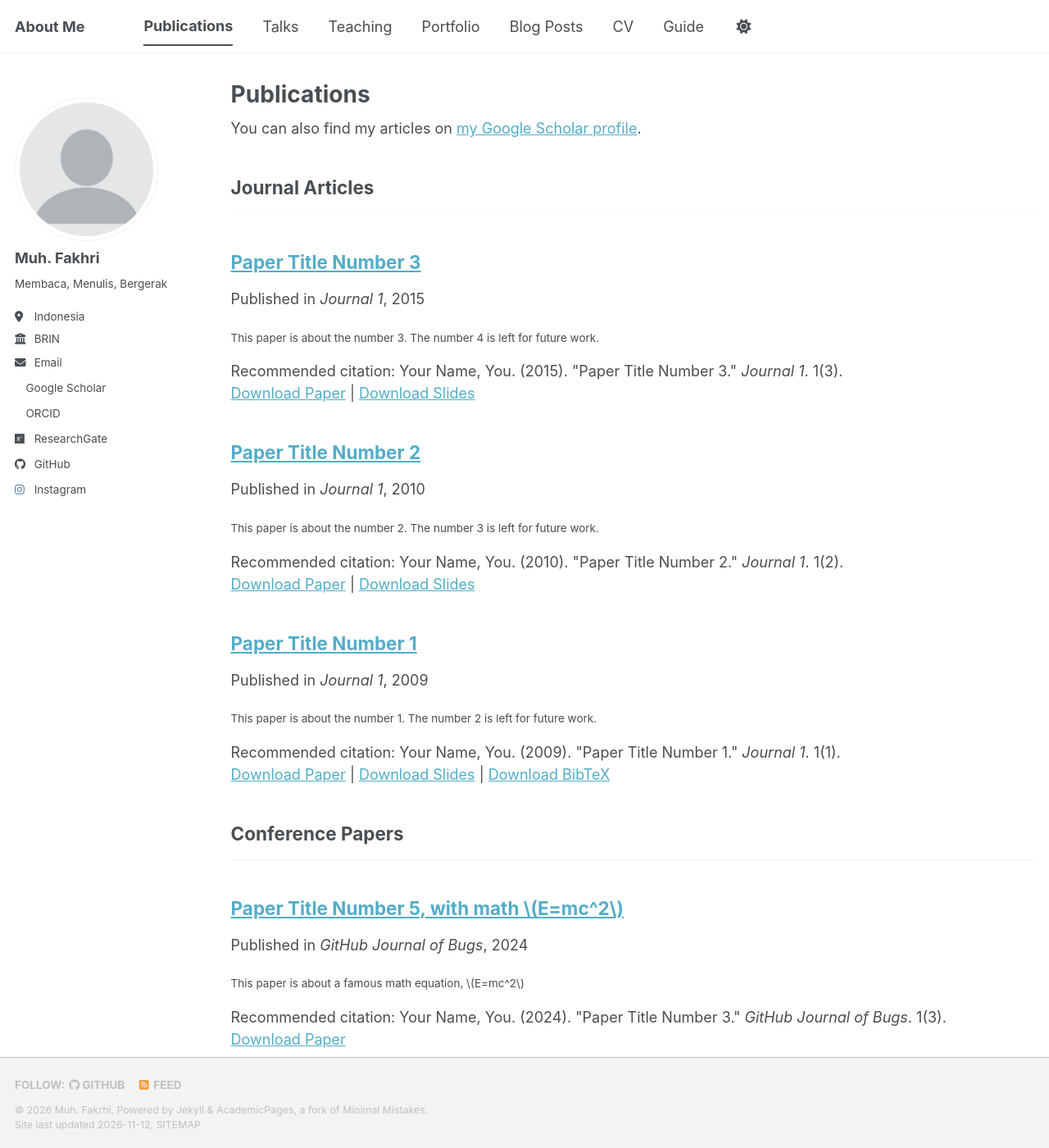
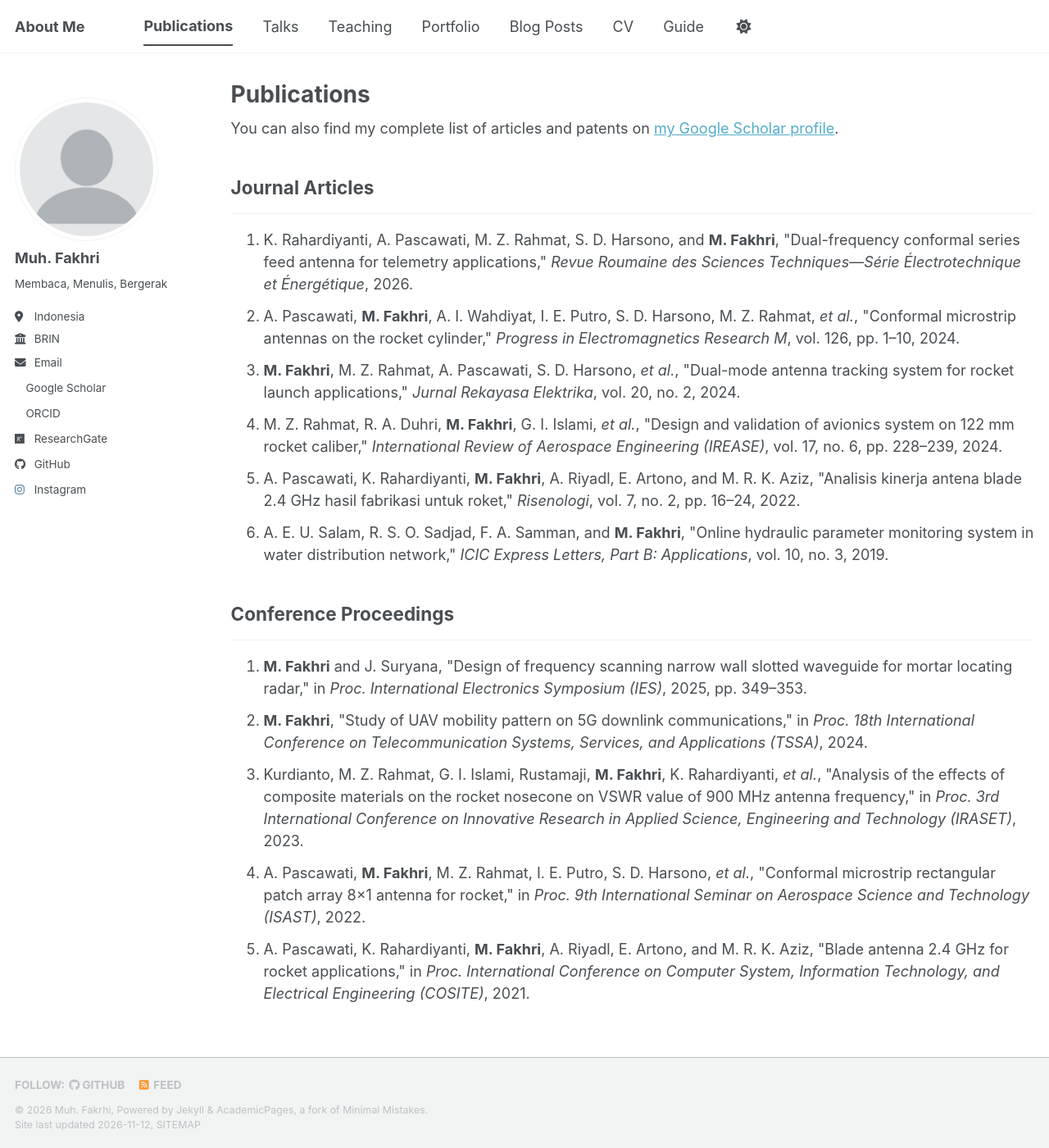
Before and after one commit to muhfakhri/muhfakhri.github.io, a Jekyll site: the page built from _pages/publications.html, in a window 1280 px wide and 1400 px high. Shown: the whole window at 82% size. Built offline with Jekyll 4.4.1, drawn with Linux system fonts in a browser that asks for light colours; a script bundle is joined from its source files by our own code; a style sheet for code colours, icons or effects is not loaded; some of the changed text lies outside the part shown.

Commit message:
Update publications.html

```diff
--- a/_pages/publications.html
+++ b/_pages/publications.html
@@ -6,28 +6,48 @@ author_profile: true
 ---
 
 {% if site.author.googlescholar %}
-  <div class="wordwrap">You can also find my articles on <a href="{{site.author.googlescholar}}">my Google Scholar profile</a>.</div>
+  <div class="wordwrap">You can also find my complete list of articles and patents on <a href="{{site.author.googlescholar}}">my Google Scholar profile</a>.</div>
 {% endif %}
 
-{% include base_path %}
+<h2>Journal Articles</h2>
+<hr />
+<ol>
+  <li style="margin-bottom: 12px;">
+    K. Rahardiyanti, A. Pascawati, M. Z. Rahmat, S. D. Harsono, and <strong>M. Fakhri</strong>, "Dual-frequency conformal series feed antenna for telemetry applications," <em>Revue Roumaine des Sciences Techniques—Série Électrotechnique et Énergétique</em>, 2026.
+  </li>
+  <li style="margin-bottom: 12px;">
+    A. Pascawati, <strong>M. Fakhri</strong>, A. I. Wahdiyat, I. E. Putro, S. D. Harsono, M. Z. Rahmat, <em>et al.</em>, "Conformal microstrip antennas on the rocket cylinder," <em>Progress in Electromagnetics Research M</em>, vol. 126, pp. 1–10, 2024.
+  </li>
+  <li style="margin-bottom: 12px;">
+    <strong>M. Fakhri</strong>, M. Z. Rahmat, A. Pascawati, S. D. Harsono, <em>et al.</em>, "Dual-mode antenna tracking system for rocket launch applications," <em>Jurnal Rekayasa Elektrika</em>, vol. 20, no. 2, 2024.
+  </li>
+  <li style="margin-bottom: 12px;">
+    M. Z. Rahmat, R. A. Duhri, <strong>M. Fakhri</strong>, G. I. Islami, <em>et al.</em>, "Design and validation of avionics system on 122 mm rocket caliber," <em>International Review of Aerospace Engineering (IREASE)</em>, vol. 17, no. 6, pp. 228–239, 2024.
+  </li>
+  <li style="margin-bottom: 12px;">
+    A. Pascawati, K. Rahardiyanti, <strong>M. Fakhri</strong>, A. Riyadl, E. Artono, and M. R. K. Aziz, "Analisis kinerja antena blade 2.4 GHz hasil fabrikasi untuk roket," <em>Risenologi</em>, vol. 7, no. 2, pp. 16–24, 2022.
+  </li>
+  <li style="margin-bottom: 12px;">
+    A. E. U. Salam, R. S. O. Sadjad, F. A. Samman, and <strong>M. Fakhri</strong>, "Online hydraulic parameter monitoring system in water distribution network," <em>ICIC Express Letters, Part B: Applications</em>, vol. 10, no. 3, 2019.
+  </li>
+</ol>
 
-<!-- New style rendering if publication categories are defined -->
-{% if site.publication_category %}
-  {% for category in site.publication_category  %}
-    {% assign title_shown = false %}
-    {% for post in site.publications reversed %}
-      {% if post.category != category[0] %}
-        {% continue %}
-      {% endif %}
-      {% unless title_shown %}
-        <h2>{{ category[1].title }}</h2><hr />
-        {% assign title_shown = true %}
-      {% endunless %}
-      {% include archive-single.html %}
-    {% endfor %}
-  {% endfor %}
-{% else %}
-  {% for post in site.publications reversed %}
-    {% include archive-single.html %}
-  {% endfor %}
-{% endif %}
+<h2>Conference Proceedings</h2>
+<hr />
+<ol>
+  <li style="margin-bottom: 12px;">
+    <strong>M. Fakhri</strong> and J. Suryana, "Design of frequency scanning narrow wall slotted waveguide for mortar locating radar," in <em>Proc. International Electronics Symposium (IES)</em>, 2025, pp. 349–353.
+  </li>
+  <li style="margin-bottom: 12px;">
+    <strong>M. Fakhri</strong>, "Study of UAV mobility pattern on 5G downlink communications," in <em>Proc. 18th International Conference on Telecommunication Systems, Services, and Applications (TSSA)</em>, 2024.
+  </li>
+  <li style="margin-bottom: 12px;">
+    Kurdianto, M. Z. Rahmat, G. I. Islami, Rustamaji, <strong>M. Fakhri</strong>, K. Rahardiyanti, <em>et al.</em>, "Analysis of the effects of composite materials on the rocket nosecone on VSWR value of 900 MHz antenna frequency," in <em>Proc. 3rd International Conference on Innovative Research in Applied Science, Engineering and Technology (IRASET)</em>, 2023.
+  </li>
+  <li style="margin-bottom: 12px;">
+    A. Pascawati, <strong>M. Fakhri</strong>, M. Z. Rahmat, I. E. Putro, S. D. Harsono, <em>et al.</em>, "Conformal microstrip rectangular patch array 8×1 antenna for rocket," in <em>Proc. 9th International Seminar on Aerospace Science and Technology (ISAST)</em>, 2022.
+  </li>
+  <li style="margin-bottom: 12px;">
+    A. Pascawati, K. Rahardiyanti, <strong>M. Fakhri</strong>, A. Riyadl, E. Artono, and M. R. K. Aziz, "Blade antenna 2.4 GHz for rocket applications," in <em>Proc. International Conference on Computer System, Information Technology, and Electrical Engineering (COSITE)</em>, 2021.
+  </li>
+</ol>
```
